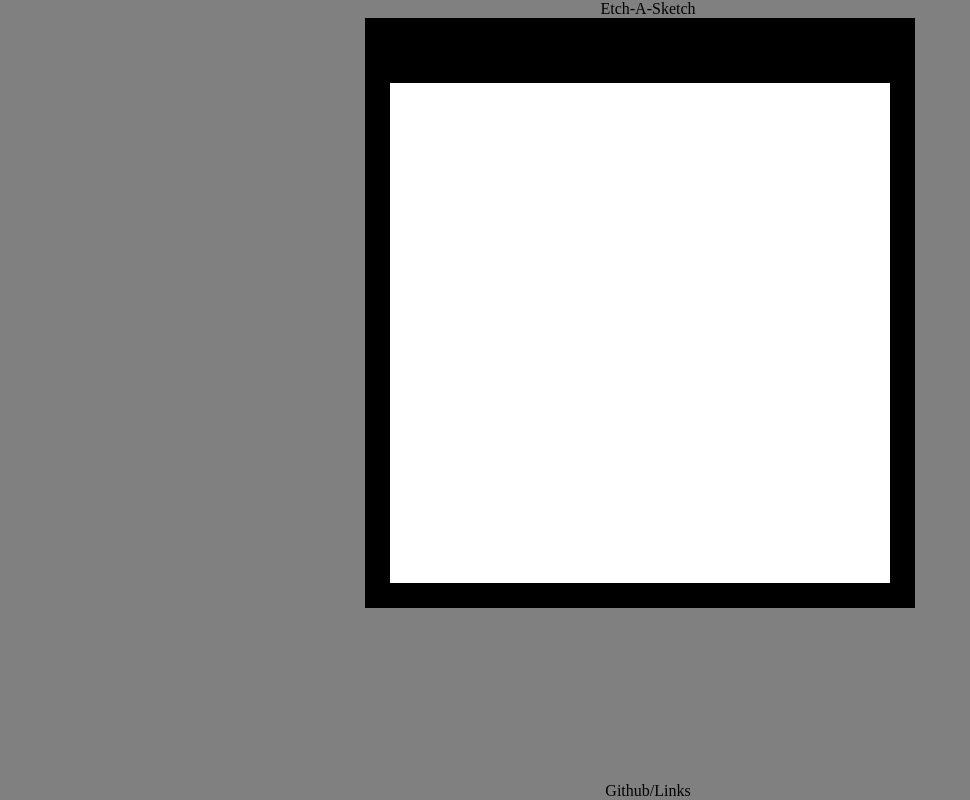
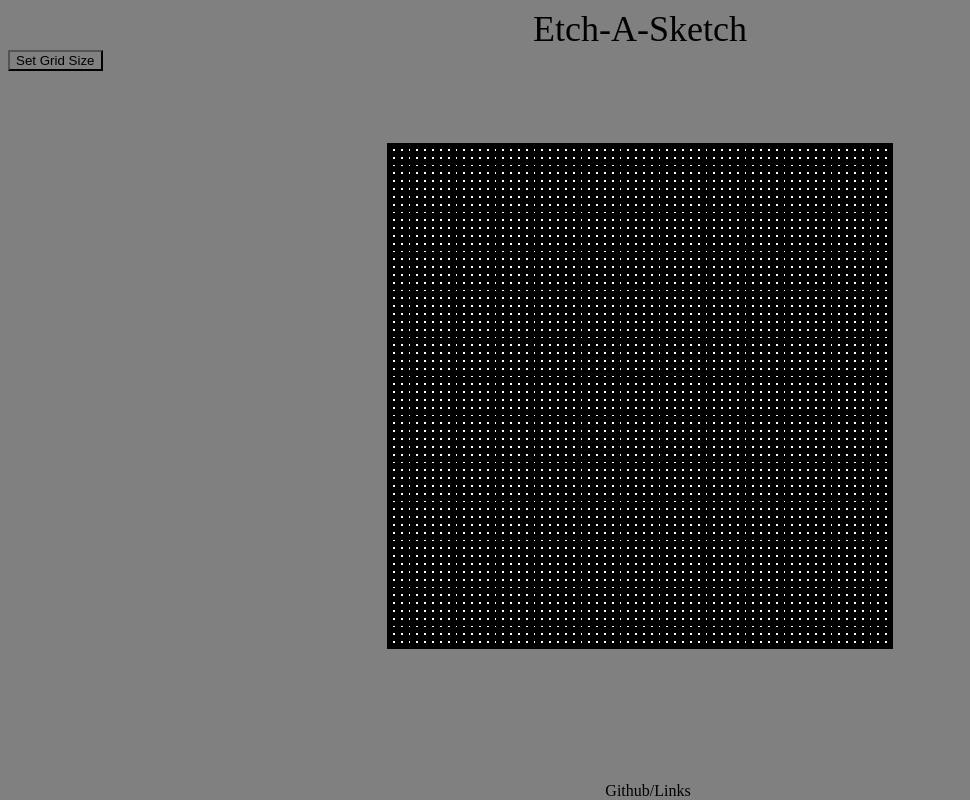
Before and after one commit to jcgasper/etch-a-sketch, a plain HTML site: page index.html in a window 1280 px wide. Shown: the whole page, without its empty margins (0-970 px from the left). Drawn offline with Linux system fonts and the light colour scheme.

Commit message:
basic functionality, can generate 64x64 grid, NEED: hover/click func

```diff
--- a/index.html
+++ b/index.html
@@ -9,6 +9,9 @@
 </head>
 <body>
     <header>Etch-A-Sketch</header>
+    <div>
+        <button>Set Grid Size</button>
+    </div>
     <div class="wrapper">
     <div class="gridContainer">
 
--- a/script.js
+++ b/script.js
@@ -2,7 +2,21 @@ const gridContainer = document.querySelector(".gridContainer");
 
 
 function generateGrid(size) {
+        //set up grid dimensions
+        if (size > 100) {
+            size = 100;
+        }
+        gridContainer.style.gridTemplateColumns = `repeat(${size},1fr)`
+        gridContainer.style.gridTemplateRows = `repeat(${size},1fr)`
+
+
+        for (let i = 0; i < size*size; i++) {
     let box = document.createElement("div");
     console.log("generate func test");
+    box.classList.add("genBox");
     gridContainer.append(box);
+        }
+
 }
+
+generateGrid(64);
--- a/style.css
+++ b/style.css
@@ -3,10 +3,12 @@
 }
 
 header {
-position: absolute;
+
 top: 0;
 text-align: center;
 width: 100%;
+font-size: 36px;
+
 }
 footer {
     position: absolute;
@@ -25,6 +27,8 @@ div {
     width: 500px;
     height: 500px;
     background-color: white;
+    border: solid black;
+
 
 }
 
@@ -34,8 +38,15 @@ div {
     align-items: center;
     width: 550px;
     height: 550px;
-    background-color: black;
+
+
     margin: auto;
     padding-top: 50px;
 
 }
+
+.genBox {
+background-color: white;
+float: left;
+border: solid black;
+}
```
